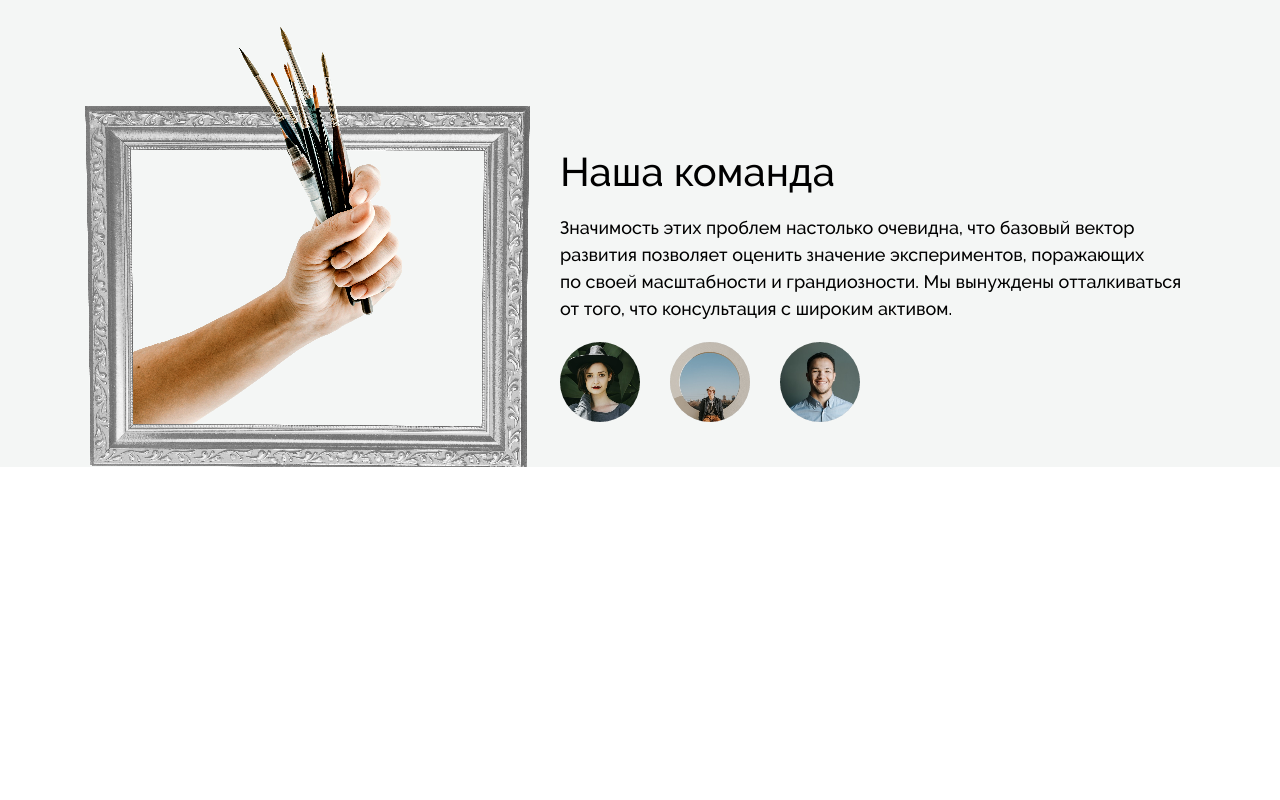
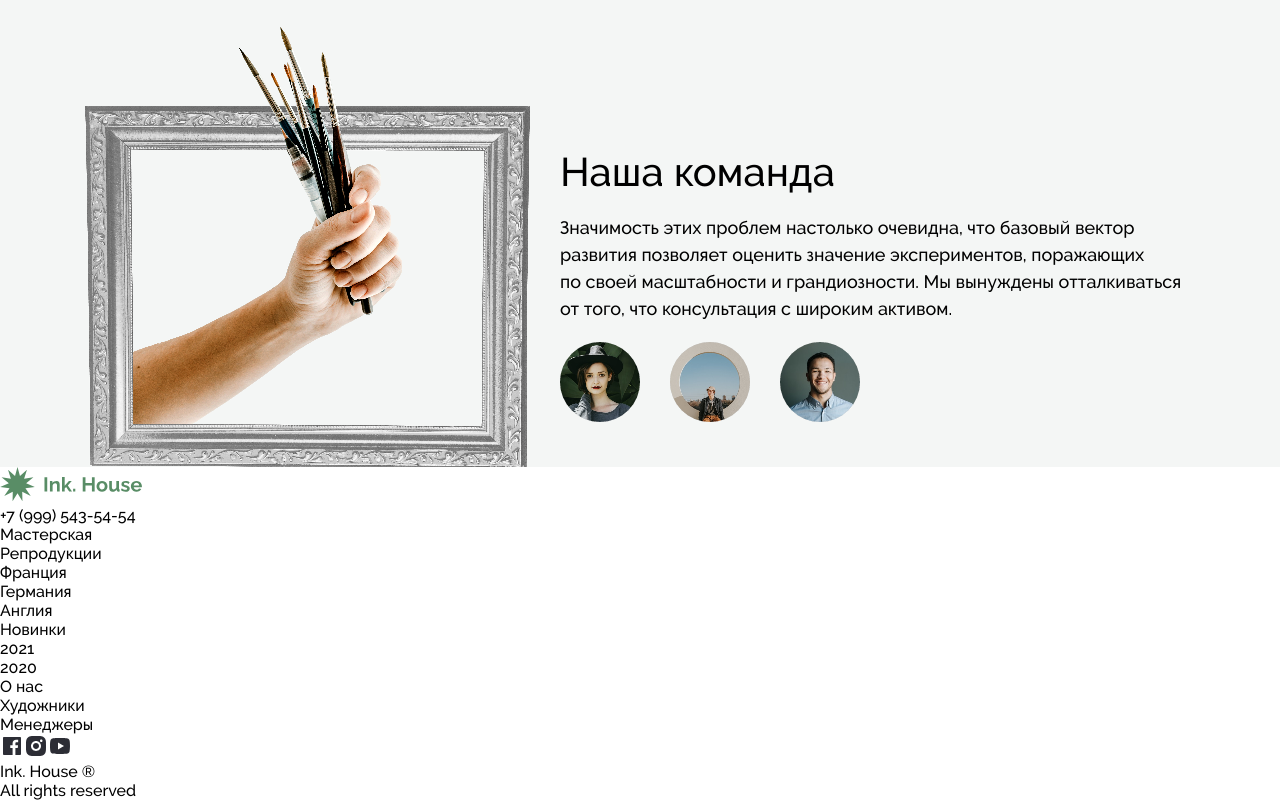
Before and after one commit to whiteforsaken/new-project_1, a plain HTML site: page src/index.html in a window 1280 px wide. Shown: the part 3044-3844 px from the top of the page. Before the commit the page ends 3530 px from the top, so only its background shows below. Drawn offline with Linux system fonts and the light colour scheme.

Commit message:
Работал над footer

```diff
--- a/src/index.html
+++ b/src/index.html
@@ -14,7 +14,7 @@
         <div class="container">
             <nav class="header__navigation navigation">
                 <div class="navigation__wrapper">
-                    <img src="icons/header_main_logo.svg" alt="" class="header__logo main_logo">
+                    <img src="icons/header_main_logo.svg" alt="" class="header__logo main-logo">
                     <div class="navigation__links"><a href="" class="navigation__link">Репродукции</a><a href=""
                             class="navigation__link">Новинки</a><a href="" class="navigation__link">О нас</a><a href=""
                             class="navigation__cart"><img src="icons/header_cart_icon.svg" alt=""
@@ -142,15 +142,38 @@
         </div>
     </section>
     <footer class="footer">
-        <div class="footer__promo"><img src="" alt="" class="footer__logo">
-            <div class="footer__tel"></div>
+        <div class="footer__promo"><img src="icons/header_main_logo.svg" alt="" class="footer__logo main-logo">
+            <div class="footer__tel">+7 (999) 543-54-54</div>
+            <div class="footer-tel-describe">Мастерская</div>
         </div>
         <div class="footer__links">
-            <div class="footer__replicas-links"></div>
-            <div class="footer__new-links"></div>
-            <div class="footer__about-us-links"></div>
+            <div class="footer__replicas-links">
+                <div class="footer__replicas-links-title">Репродукции</div>
+                <div class="footer__replicas-links-item">Франция</div>
+                <div class="footer__replicas-links-item">Германия</div>
+                <div class="footer__replicas-links-item">Англия</div>
+            </div>
+
+            <div class="footer__new-links">
+                <div class="footer__new-title">Новинки
+                </div>
+                <div class="footer__new-item">2021</div>
+                    <div class="footer__new-item">2020</div>
+            </div>
+            <div class="footer__about-us-links">
+                <div class="footer__about-us-title">
+                    О нас
+                </div>
+                <div class="footer__about-us-item">Художники</div>
+                <div class="footer__about-us-item">Менеджеры</div>
+
+            </div>
         </div>
-        <div class="footer_social"></div>
+        <div class="footer__social social">
+            <div class="social__row"><img src="icons/facebook-icon.svg" alt="" class="social__icon"><img src="icons/instagram-icon.svg" alt="" class="social__icon"><img src="icons/youtube-icon.svg" alt="" class="social__icon"></div>
+            <div class="footer__main-title">Ink. House ®</div>
+            <div class="footer__reserved">All rights reserved</div>
+        </div>
 
     </footer>
 </body>
```
Also changed, not shown: src/icons/facebook-icon.svg (renamed from src/icons/Frame.svg), src/icons/instagram-icon.svg (renamed from src/icons/Frame (1).svg), src/icons/youtube-icon.svg (renamed from src/icons/Frame (2).svg).
